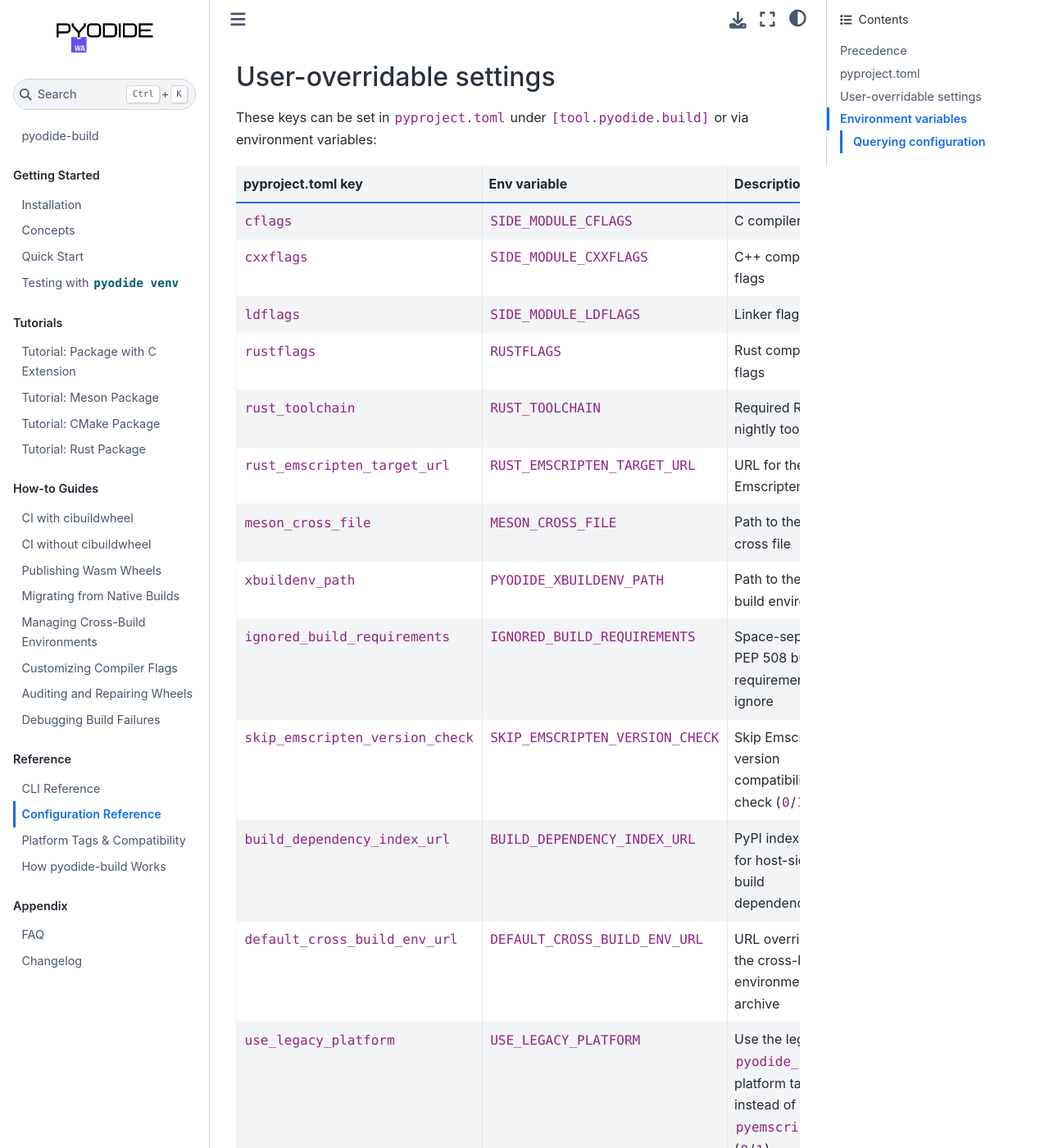
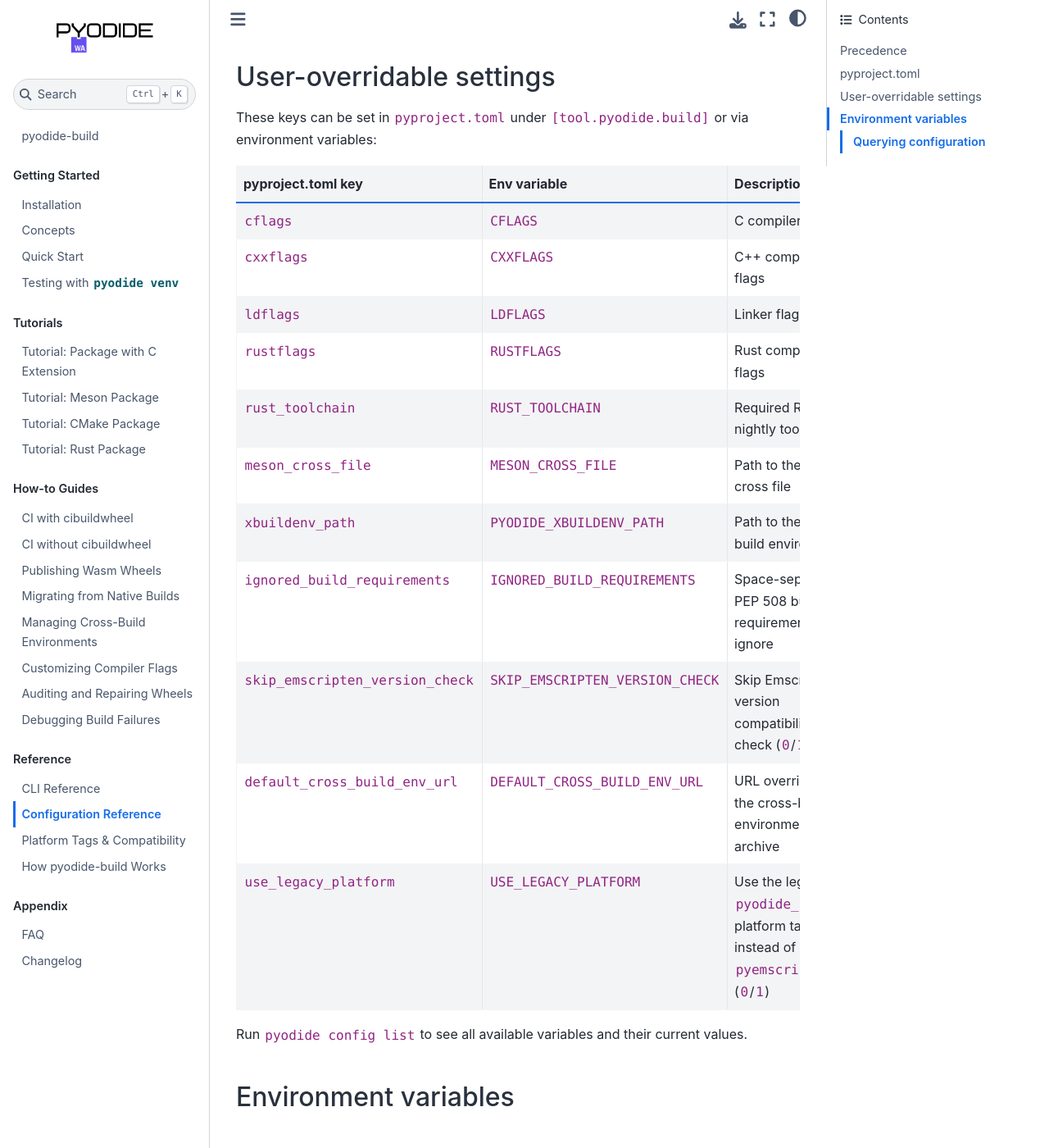
Before and after one commit to pyodide/pyodide-build, a Sphinx documentation site: the page built from docs/reference/configuration.md, in a window 1280 px wide and 1400 px high, scrolled down 681 px. Shown: the whole window at 82% size. Built offline with Sphinx 7.4.7 and the Sphinx Book theme 1.1.4, drawn with Linux system fonts in a browser that asks for light colours.

Commit message:
Some changes to the table
Co-Authored-By: Gyeongjae Choi <def6488@gmail.com>

```diff
--- a/docs/reference/configuration.md
+++ b/docs/reference/configuration.md
@@ -29,17 +29,15 @@ These keys can be set in `pyproject.toml` under `[tool.pyodide.build]` or via en
 
 | pyproject.toml key | Env variable | Description |
 |---|---|---|
-| `cflags` | `SIDE_MODULE_CFLAGS` | C compiler flags |
-| `cxxflags` | `SIDE_MODULE_CXXFLAGS` | C++ compiler flags |
-| `ldflags` | `SIDE_MODULE_LDFLAGS` | Linker flags |
+| `cflags` | `CFLAGS` | C compiler flags |
+| `cxxflags` | `CXXFLAGS` | C++ compiler flags |
+| `ldflags` | `LDFLAGS` | Linker flags |
 | `rustflags` | `RUSTFLAGS` | Rust compiler flags |
 | `rust_toolchain` | `RUST_TOOLCHAIN` | Required Rust nightly toolchain |
-| `rust_emscripten_target_url` | `RUST_EMSCRIPTEN_TARGET_URL` | URL for the Rust Emscripten target |
 | `meson_cross_file` | `MESON_CROSS_FILE` | Path to the Meson cross file |
 | `xbuildenv_path` | `PYODIDE_XBUILDENV_PATH` | Path to the cross-build environment |
 | `ignored_build_requirements` | `IGNORED_BUILD_REQUIREMENTS` | Space-separated PEP 508 build requirements to ignore |
 | `skip_emscripten_version_check` | `SKIP_EMSCRIPTEN_VERSION_CHECK` | Skip Emscripten version compatibility check (`0`/`1`) |
-| `build_dependency_index_url` | `BUILD_DEPENDENCY_INDEX_URL` | PyPI index URL for host-side build dependencies |
 | `default_cross_build_env_url` | `DEFAULT_CROSS_BUILD_ENV_URL` | URL override for the cross-build environment archive |
 | `use_legacy_platform` | `USE_LEGACY_PLATFORM` | Use the legacy `pyodide_*` platform tag instead of `pyemscripten_*` (`0`/`1`) |
 
```
